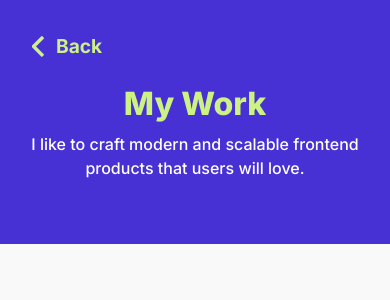
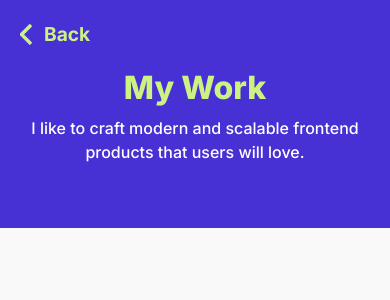
Before and after one commit to stefanbrkic1/portfolio, a React (Vite) app: page /projects in a window 390 px wide. Shown: the top 300 px of the page. Built offline with nearby package versions, Linux system fonts and the light colour scheme.

Commit message:
Fixed Projects Page TopSection back button placement

```diff
--- a/src/pages/ProjectsPage.jsx
+++ b/src/pages/ProjectsPage.jsx
@@ -4,7 +4,7 @@ import { Link } from "react-router-dom";
 function ProjectsPage() {
   return (
     <>
-      <div className="relative bg-primary pt-[5rem] pb-[4rem] sm:pb-[6.5rem] flex justify-center items-center flex-col">
+      <div className="relative bg-primary pt-[4rem] pb-[4rem] sm:pt-[5rem] sm:pb-[6.5rem] flex justify-center items-center flex-col">
         <FadeInItem index={2} showOnce={true}>
           <h1 className="max-[400px]:text-[32px] min-[400px]:text-[36px] text-[34px] sm:text-[4.7em] md:text-[4em] font-extrabold text-secondary">
             My Work
@@ -19,7 +19,7 @@ function ProjectsPage() {
 
         <Link
           to={"/"}
-          className="absolute top-8 left-8 flex items-center gap-3 text-secondary font-bold text-[1.2rem]"
+          className="absolute top-5 left-5 sm:top-8 sm:left-8 flex items-center gap-3 text-secondary font-bold text-[1.2rem]"
         >
           <svg
             viewBox="0 0 38 66"
```
